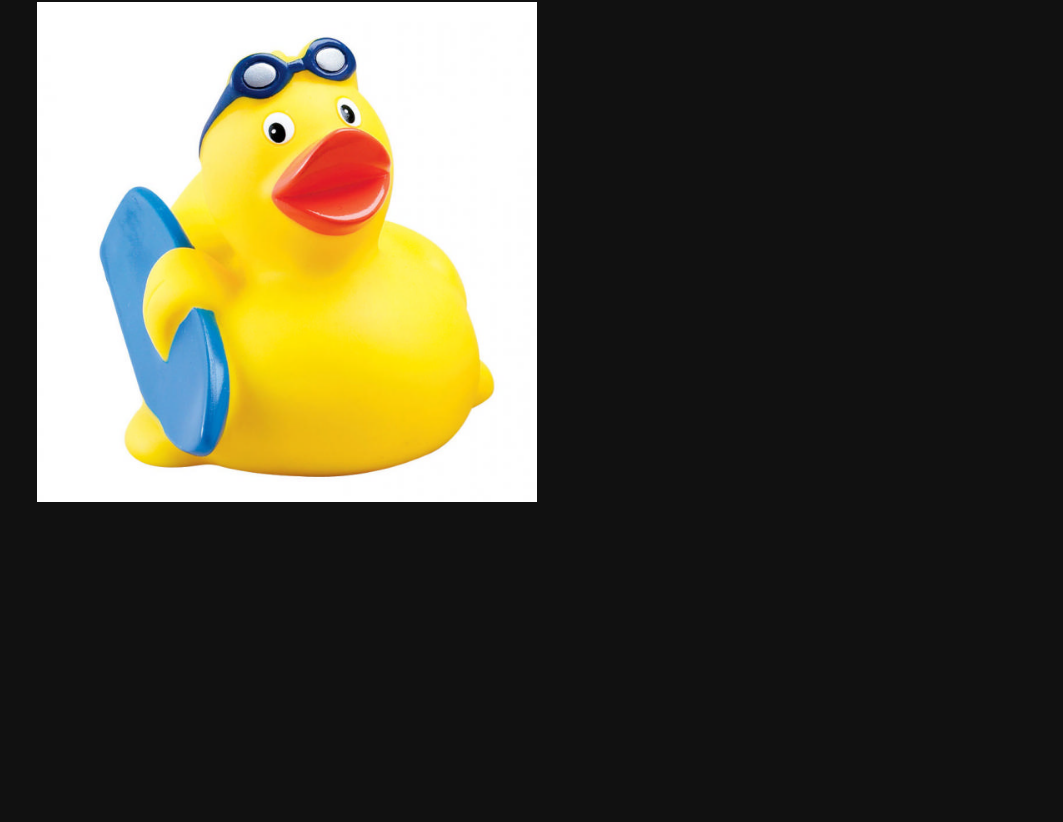
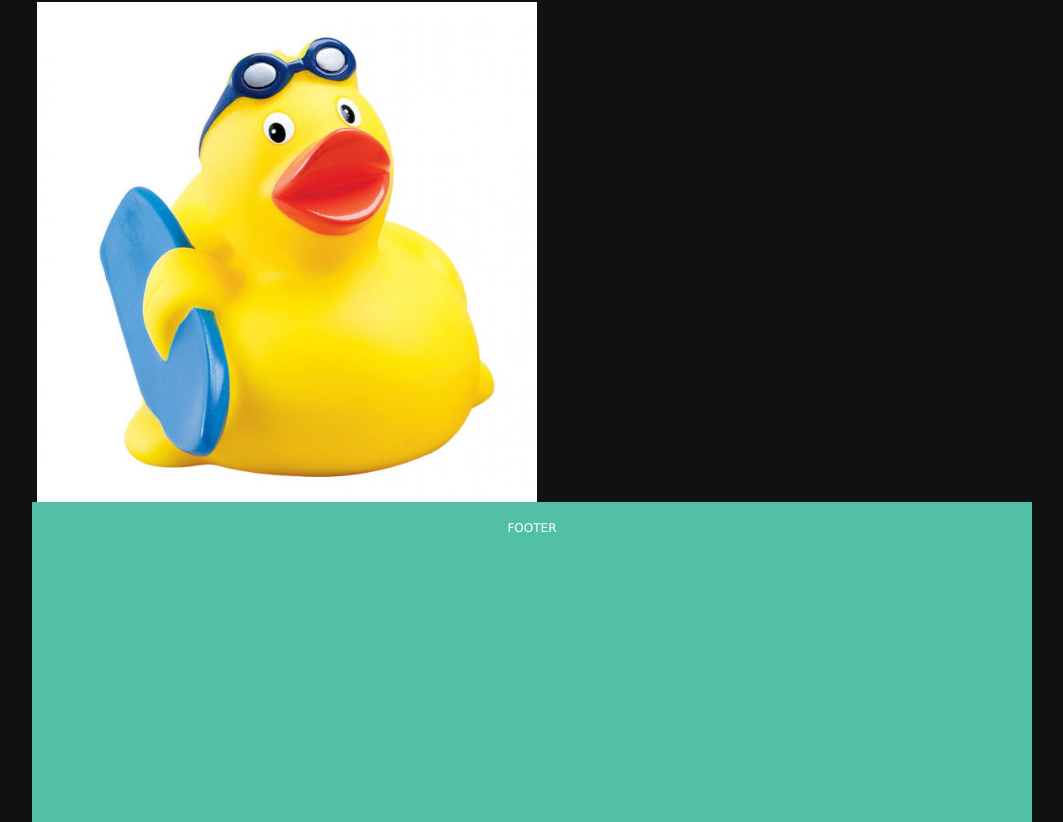
Before and after one commit to JonathanHDavis/Collab2, a plain HTML site: page Producks.html in a window 1280 px wide. Shown: the part 4143-4965 px from the top of the page, without its empty margins (108-1171 px from the left). Before the commit the page ends 4650 px from the top, so only its background shows below. Drawn offline with nearby package versions, Linux system fonts and the light colour scheme.

Commit message:
more edits to producks

```diff
--- a/Producks.html
+++ b/Producks.html
@@ -92,6 +92,13 @@
 		</div>
 	</div>
 
+<div class="footer">
+
+	<h5>FOOTER</h5>
+
+</div>	<!-- footer -->
+</div> <!-- container -->
+
 
 
 <script src= "https://code.jquery.com/jquery-2.1.4.min.js"></script>
--- a/_css/Producks.css
+++ b/_css/Producks.css
@@ -293,3 +293,16 @@ ul {
 .hidden9 {
 	visibility: hidden;
 }
+
+.footer	{
+	clear: both;
+	width: 1000px;
+	height: 300px;
+	color: white;
+	font-family: "Verdana";
+	font-size: 12px;
+	text-align: center;
+	padding-top: 20px;
+	background-color: #52c0a7;
+	/*background-image: url("../_images/waveheader.jpg");*/
+}
```
